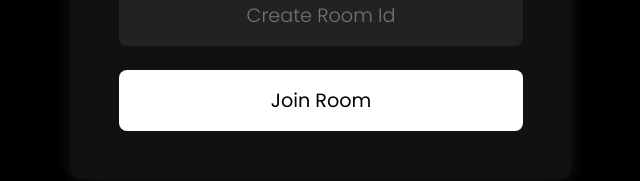
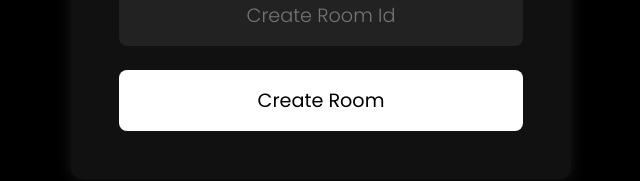
Before and after one commit to Anshu-Raj-Web-Dev/video-call, a React (Create React App) app: page / in a window 1280 px wide. Shown: the part 378-559 px from the top of the page, without its empty margins (319-959 px from the left). Built offline with nearby package versions, Linux system fonts and the light colour scheme.

Commit message:
Update HomePage.js

```diff
--- a/src/components/HomePage.js
+++ b/src/components/HomePage.js
@@ -26,7 +26,7 @@ const HomePage = () => {
         className="home-input"
       />
       <button onClick={submitHandler} className="home-button">
-        Join Room
+        Create Room
       </button>
     </div>
   </div>
```
